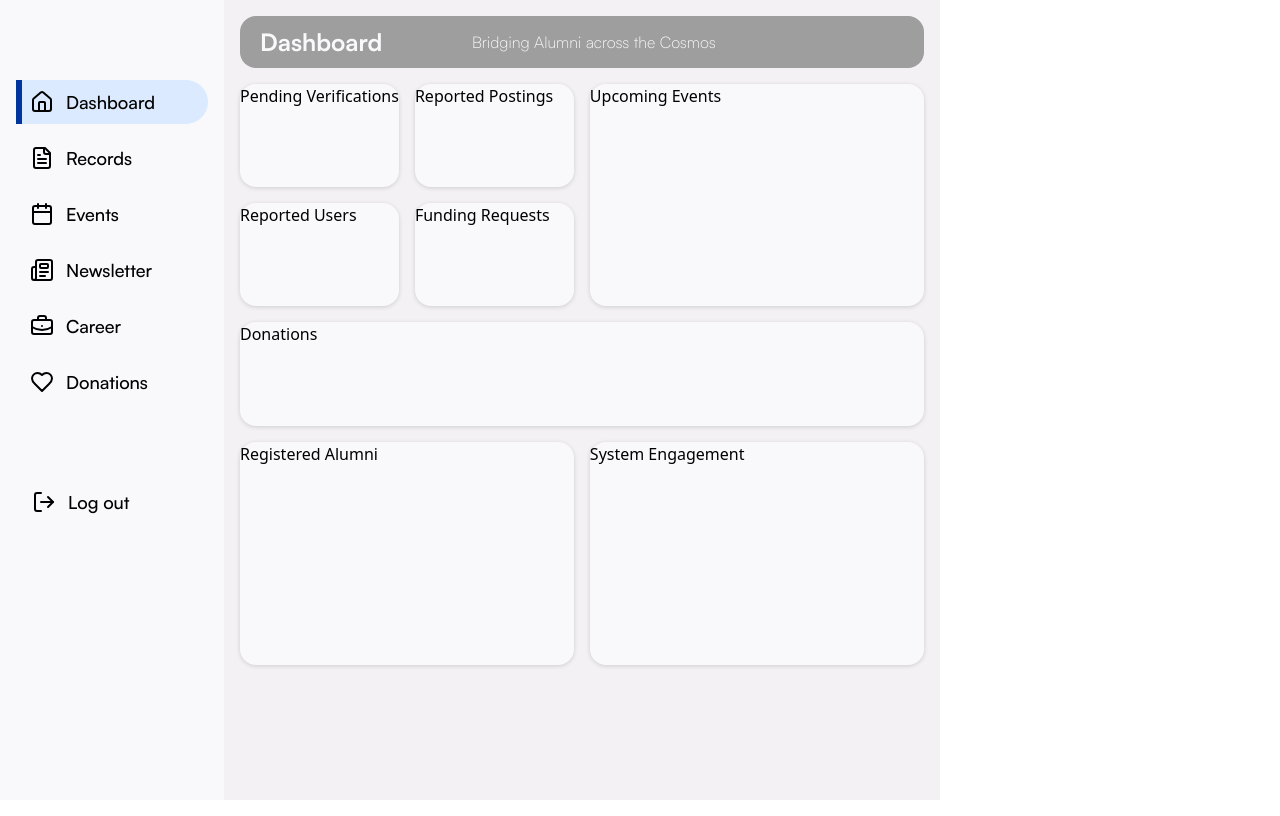
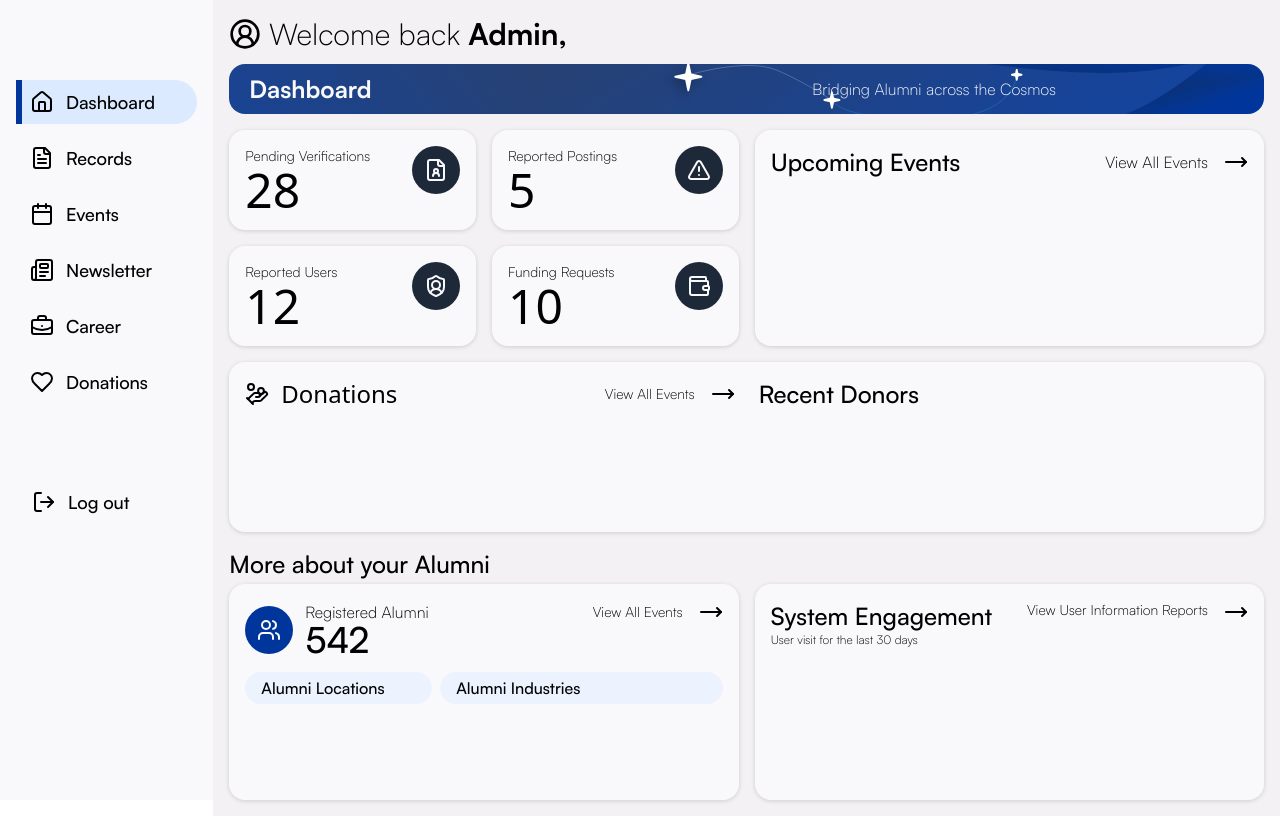
Before and after one commit to cazhiareese/ICS-STAR, a React (Vite) app in the folder app/: page /admin in a window 1280 px wide. Built offline with nearby package versions, Linux system fonts and the light colour scheme; grey boxes are pictures that could not be loaded.

Commit message:
feat: created the structure of the admin dashboard

```diff
--- a/app/src/RootPages/AdminPages/admindashboard.jsx
+++ b/app/src/RootPages/AdminPages/admindashboard.jsx
@@ -1,5 +1,5 @@
 import React, { useState } from "react";
-import { Home, FileText, Calendar, Newspaper, BriefcaseBusiness, Heart, LogOut } from "lucide-react";
+import { Home, FileText, Calendar, Newspaper, BriefcaseBusiness, Heart, LogOut, CircleUserRound, FileUser, ShieldUser, TriangleAlert, HandCoins, MoveRight, Users, Wallet } from "lucide-react";
 import SidebarItem from "../../components/AdminComponents/sidebaritem";
 
 function AdminLanding() {
@@ -16,12 +16,20 @@ function AdminLanding() {
     { id: "donations", title: "Donations", icon: <Heart size={24} /> },
   ];
 
-  const dashboardCard = "bg-white drop-shadow-sm rounded-2xl";
+  const response = {
+    pendingVerifications: 28,
+    reportedPostings: 5,
+    reportedUsers: 12,
+    fundingRequests: 10,
+    registeredAlumni: 542,
+  }
+
+  const dashboardCard = "bg-white drop-shadow-sm rounded-2xl p-4";
 
   return <>
-  <div className="flex h-screen w-screen">
+  <div className="flex flex-row">
     {/* Sidebar */}
-    <div className="bg-white h-screen flex flex-col gap-3 px-4 pt-20 min-w-56">
+    <div className="bg-white h-screen flex flex-col gap-3 px-4 pt-20 w-2/12">
       {/* Sidebar items */}
       {sidebarItems.map((item) => (
           <SidebarItem
@@ -38,30 +46,148 @@ function AdminLanding() {
         <p className="text-lg font-satoshi-medium">Log out</p>
       </div>
     </div>
-    {/* Dashboard */}
-    <div>
-      <div className="bg-[#F3F1F4] h-screen w-full grid grid-cols-4 grid-rows-[0.5fr_1fr_1fr_1fr_1fr_1fr_1fr] gap-4 p-4">
+
+    {/* Dashboard area */}
+    <div className="bg-[#F3F1F4] flex-1 overflow-auto">
+      <div className=" p-4 flex flex-col max-w-7xl mx-auto">
+        <div className="flex flex-row mb-3 items-center">
+          <CircleUserRound size={32}/>
+          <p className="ml-2 text-3xl">
+            <span className="font-satoshi-light">Welcome back </span>
+            <span className="font-satoshi-bold">Admin,</span>
+          </p>
+        </div>
+        {/* Grid */}
+        <div className="flex-1 grid grid-cols-4 grid-rows-[0.5fr_1fr_1fr_1.7fr_0.2fr_2fr] gap-4">
         {/* Dashboard Banner */}
           <div className="col-span-4 row-start-1 rounded-2xl bg-cover bg-center bg-no-repeat bg-[url('/assets/DashboardBanner.svg')] flex items-center justify-between">
             <p className="text-white font-satoshi-bold text-2xl ml-5"> Dashboard </p>
             <p className="text-white font-satoshi-light mr-52"> Bridging Alumni across the Cosmos </p>
           </div>
         {/* Pending Verifications */}
-        <div className={`${dashboardCard} col-start-1 row-start-2`}> Pending Verifications </div>
+          <div className={`${dashboardCard} col-start-1 row-start-2 flex flex-row justify-between`}>
+            <div className="flex flex-col">
+              <p className="font-satoshi-light text-sm"> Pending Verifications </p>
+              <p className="text-5xl"> {response.pendingVerifications} </p>
+            </div>
+            <div className="">
+              <div className="w-12 h-12 rounded-full bg-black flex items-center justify-center">
+                <FileUser className="w-6 h-6 text-white" />
+              </div>
+            </div>
+          </div>
         {/* Reported Postings */}
-        <div className={`${dashboardCard} cols-start-2 row-start-2`}> Reported Postings </div>
+          <div className={`${dashboardCard} cols-start-2 row-start-2 flex flex-row justify-between`}>
+            <div className="flex flex-col">
+              <p className="font-satoshi-light text-sm"> Reported Postings </p>
+              <p className="text-5xl"> {response.reportedPostings} </p>
+            </div>
+            <div className="">
+              <div className="w-12 h-12 rounded-full bg-black flex items-center justify-center">
+                <TriangleAlert className="w-6 h-6 text-white" />
+              </div>
+            </div>
+          </div>
         {/* Reported Users */}
-        <div className={`${dashboardCard} cols-start-1 row-start-3`}> Reported Users </div>
+          <div className={`${dashboardCard} cols-start-1 row-start-3 flex flex-row justify-between`}>
+            <div className="flex flex-col">
+              <p className="font-satoshi-light text-sm"> Reported Users </p>
+              <p className="text-5xl"> {response.reportedUsers} </p>
+            </div>
+            <div className="">
+              <div className="w-12 h-12 rounded-full bg-black flex items-center justify-center">
+                <ShieldUser className="w-6 h-6 text-white" />
+              </div>
+            </div>
+          </div>
         {/* Funding Requests */}
-        <div className={`${dashboardCard} cols-start-2 row-start-3`}> Funding Requests </div>
+          <div className={`${dashboardCard} cols-start-2 row-start-3 flex flex-row justify-between`}>
+            <div className="flex flex-col">
+              <p className="font-satoshi-light text-sm"> Funding Requests </p>
+              <p className="text-5xl"> {response.fundingRequests} </p>
+            </div>
+            <div className="">
+              <div className="w-12 h-12 rounded-full bg-black flex items-center justify-center">
+                <Wallet className="w-6 h-6 text-white" />
+              </div>
+            </div>
+          </div>
         {/* Upcoming Events */}
-        <div className={`${dashboardCard} col-span-2 row-span-2`}> Upcoming Events </div>
+          <div className={`${dashboardCard} col-span-2 row-span-2`}>
+            <div className="flex flex-row justify-between">
+              <p className="font-satoshi-medium text-2xl"> Upcoming Events </p>
+                <button className="flex flex-row gap-4 items-center cursor-pointer"> <p className="font-satoshi-light">View All Events</p> <MoveRight/></button>
+            </div>
+          </div>
+        {/* Donations Card */}
+          <div className={`${dashboardCard} col-span-4 row-span-1 flex flex-row gap-6`}>
           {/* Donations */}
-        <div className={`${dashboardCard} col-span-4 row-start-4`}> Donations </div>
+            <div className="flex-1 flex flex-col">
+              <div className="flex items-center justify-between">
+                <div className="flex items-center gap-3">
+                  <HandCoins/>
+                  <p className="text-2xl "> Donations </p>
+                </div>
+              <button className="flex flex-row gap-4 items-center cursor-pointer"> <p className="font-satoshi-light text-sm">View All Events</p> <MoveRight/></button>
+              </div>
+              {/* TODO: Insert percentage bars here */}
+            </div>
+            {/* Recent Donors */}
+            <div className="flex-1 flex flex-col">
+              <p className="text-2xl font-satoshi-medium"> Recent Donors</p>
+              {/* TODO: Insert recent donor table here */}
+            </div>
+          </div>
+          <h2 className="col-span-4 text-2xl font-satoshi-medium -mb-4">More about your Alumni</h2>
         {/* Registered Alumni */}
-        <div className={`${dashboardCard} col-span-2 row-span-2`}> Registered Alumni </div>
+          <div className={`${dashboardCard} col-span-2 row-span-2 flex flex-col`}>
+            {/* Alumni header */}
+            <div className="flex flex-row justify-between">
+              {/* Registed Alumni count */}
+              <div className="flex flex-row items-center gap-3">
+                <div className="w-12 h-12 rounded-full bg-primary flex items-center justify-center">
+                  <Users className="w-6 h-6 text-white" />
+                </div>
+                <div className="flex flex-col">
+                  <p className="font-satoshi-light -mb-1">Registered Alumni</p>
+                  <p className="font-satoshi-medium text-4xl">{response.registeredAlumni}</p>
+                </div>
+              </div>
+              {/* View Alumni Statistics */}
+              <div>
+                <button className="flex flex-row gap-4 items-center cursor-pointer"> <p className="font-satoshi-light text-sm">View All Events</p> <MoveRight/></button>
+              </div>
+            </div>
+            {/* Alumni Locations and Industries */}
+            <div className="mt-3 flex flex-row gap-2">
+              {/* Alumni Locations */}
+              <div className="flex-1">
+                <div className="bg-secondary rounded-2xl px-4 py-1">
+                  <p className="font-satoshi-medium">Alumni Locations</p>
+                </div>
+                <div>
+                {/* TODO: Insert Countries and percent here */}
+                </div>
+              </div>
+              {/* Alumni Industries */}
+              <div className="flex-1/5">
+                <div className="bg-secondary rounded-2xl px-4 py-1">
+                  <p className="font-satoshi-medium">Alumni Industries</p>
+                </div>
+              </div>
+            </div>
+          </div>
         {/* System Engagement */}
-        <div className={`${dashboardCard} col-span-2 row-span-2`}> System Engagement </div>
+          <div className={`${dashboardCard} col-span-2 row-span-2 flex flex-col`}>
+            <div className="flex flex-row justify-between">
+              <div className="flex flex-col">
+                <h2 className="font-satoshi-medium text-2xl"> System Engagement</h2>
+                <p className="font-satoshi-light text-xs">User visit for the last 30 days</p>
+              </div>
+              <button className="flex flex-row gap-4 cursor-pointer"> <p className="font-satoshi-light text-sm">View User Information Reports</p> <MoveRight/></button>
+            </div>
+          </div>
+        </div>
       </div>
     </div>
   </div>
```
Also changed, not shown: app/public/assets/DashboardBanner.svg (added). Lines whose indentation alone changed are shown as unchanged.
